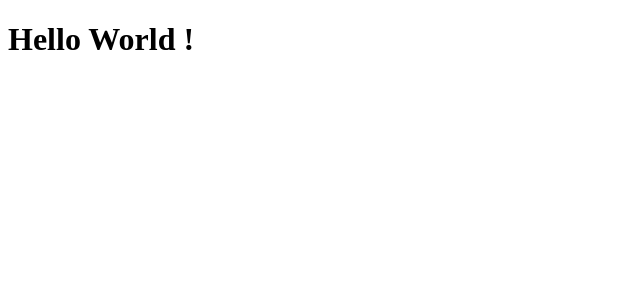
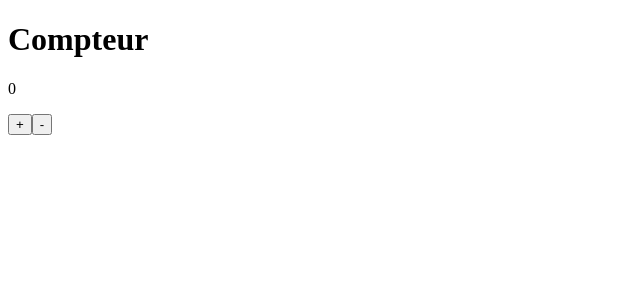
Before and after one commit to Djeg/formation-react, a React app: page / in a window 1280 px wide. Shown: the top 300 px of the page, without its empty margins (0-640 px from the left). Built offline with nearby package versions, Linux system fonts and the light colour scheme; the HTML template or start-up script is replaced by a standard one.

Commit message:
Ajout du compteur

```diff
--- a/package.json
+++ b/package.json
@@ -10,11 +10,13 @@
   },
   "dependencies": {
     "react": "^18.2.0",
-    "react-dom": "^18.2.0"
+    "react-dom": "^18.2.0",
+    "styled-components": "^5.3.6"
   },
   "devDependencies": {
     "@types/react": "^18.0.26",
     "@types/react-dom": "^18.0.9",
+    "@types/styled-components": "^5.1.26",
     "@vitejs/plugin-react": "^3.0.0",
     "typescript": "^4.9.3",
     "vite": "^4.0.0"
--- /dev/null
+++ b/src/Component/App.tsx
@@ -0,0 +1,44 @@
+import { StrictMode, useState } from 'react'
+
+export default function App() {
+  /**
+   * Création d'un état `amount` en utilisant useState.
+   *
+   * Cette fonction accepte la valeur par défaut notre montant (
+   * ici 0) et retourne le montant (amount) et une fonction permettant
+   * de changer ce montant (setAmount)
+   */
+  const [amount, setAmount] = useState(0)
+
+  /**
+   * Fonction event qui se déclenche lors du clique sur le bouton
+   * plus
+   */
+  function onPlus() {
+    // Nous modifions le montant en rajoutant + 1. Lors de l'appel
+    // de cette fonction notre JSX sera mis à jour AUTOMATIQUEMENT !
+    setAmount(amount + 1)
+  }
+
+  /**
+   * Fonction event qui se déclenche lors du clique sur le bouton
+   * moins
+   */
+  function onMinus() {
+    // Nous modifions le montant en lui enlevant 1. Lors de l'appel
+    // de cette fonction notre JSX sera mis à jour AUTOMATIQUEMENT !
+    setAmount(amount - 1)
+  }
+
+  return (
+    <StrictMode>
+      <h1>Compteur</h1>
+      {/* On affiche le montant */}
+      <p>{amount}</p>
+      {/* Bouton permettant d'augmenter le compteur */}
+      <button onClick={onPlus}>+</button>
+      {/* Bouton permettant de diminuer le compteur */}
+      <button onClick={onMinus}>-</button>
+    </StrictMode>
+  )
+}
--- a/src/Component/BigText.tsx
+++ /dev/null
@@ -1,13 +0,0 @@
-import { BigTextProps } from '../Type/BigText'
-
-/**
- * Affiche un gros text. Ce composant à besoin de children
- * afin de pouvoir fonctionner corréctement.
- */
-export default function BigText({ children }: BigTextProps) {
-  return (
-    <div className="bigtext">
-      <h1>{children}</h1>
-    </div>
-  )
-}
--- a/src/main.tsx
+++ b/src/main.tsx
@@ -1,11 +1,7 @@
-import React from 'react'
 import ReactDOM from 'react-dom/client'
-import BigText from './Component/BigText'
+import App from './Component/App'
 
-// Affiche le composant
+// Affiche le composant principal de l'application
 ReactDOM.createRoot(document.getElementById('root') as HTMLDivElement).render(
-  <React.StrictMode>
-    {/* Affichage d'un BigText qui accepte des enfants */}
-    <BigText>Hello World !</BigText>
-  </React.StrictMode>,
+  <App />,
 )
```
Also changed, not shown: src/Type/BigText.tsx (deleted, +0 -10 lines), 1 other file (tests, documents, lock files or other folders).
